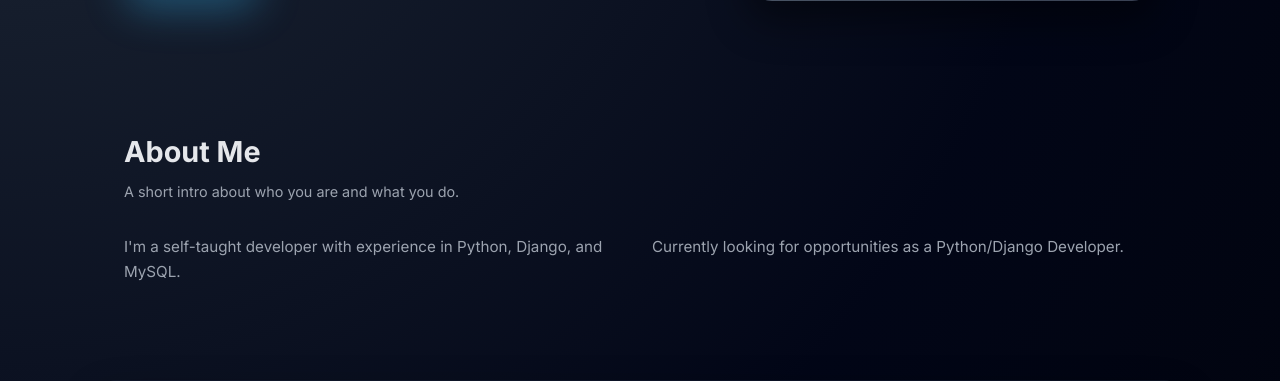
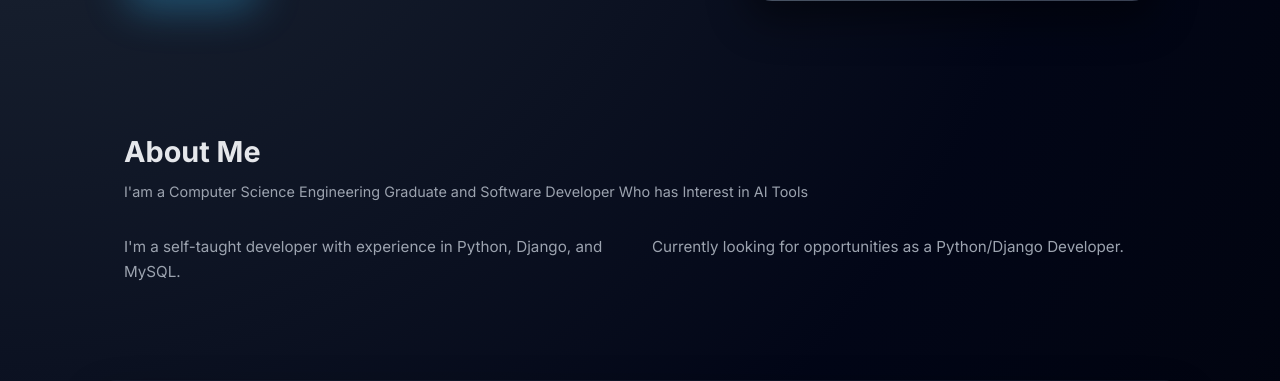
Before and after one commit to Devadath07/devadath-portfolio, a Django app: page / in a window 1280 px wide. Shown: the part 355-736 px from the top of the page. Run offline with Django 5.2, Linux system fonts and the light colour scheme.

Commit message:
change in about section

```diff
--- a/home/templates/home/index.html
+++ b/home/templates/home/index.html
@@ -62,7 +62,7 @@
   <section id="about" class="section">
     <div class="section-header">
       <h2>About Me</h2>
-      <p>A short intro about who you are and what you do.</p>
+      <p>I'am a Computer Science Engineering Graduate and Software Developer Who has Interest in AI Tools</p>
     </div>
     <div class="about-grid">
       <p>
```
